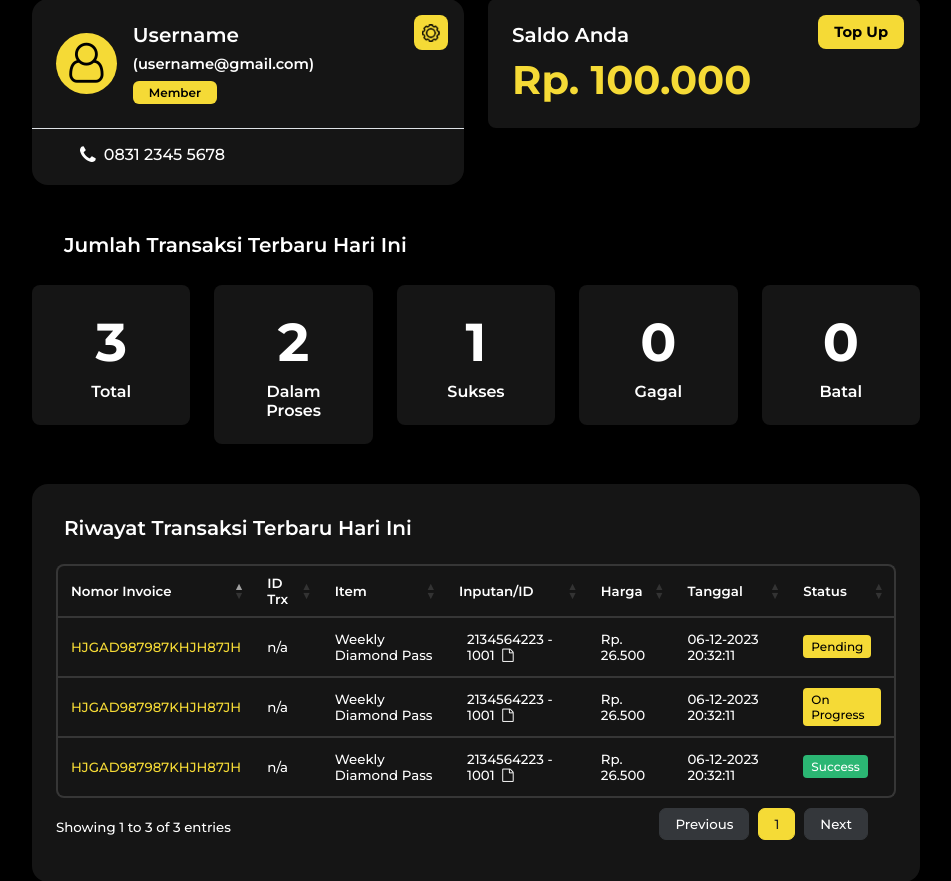
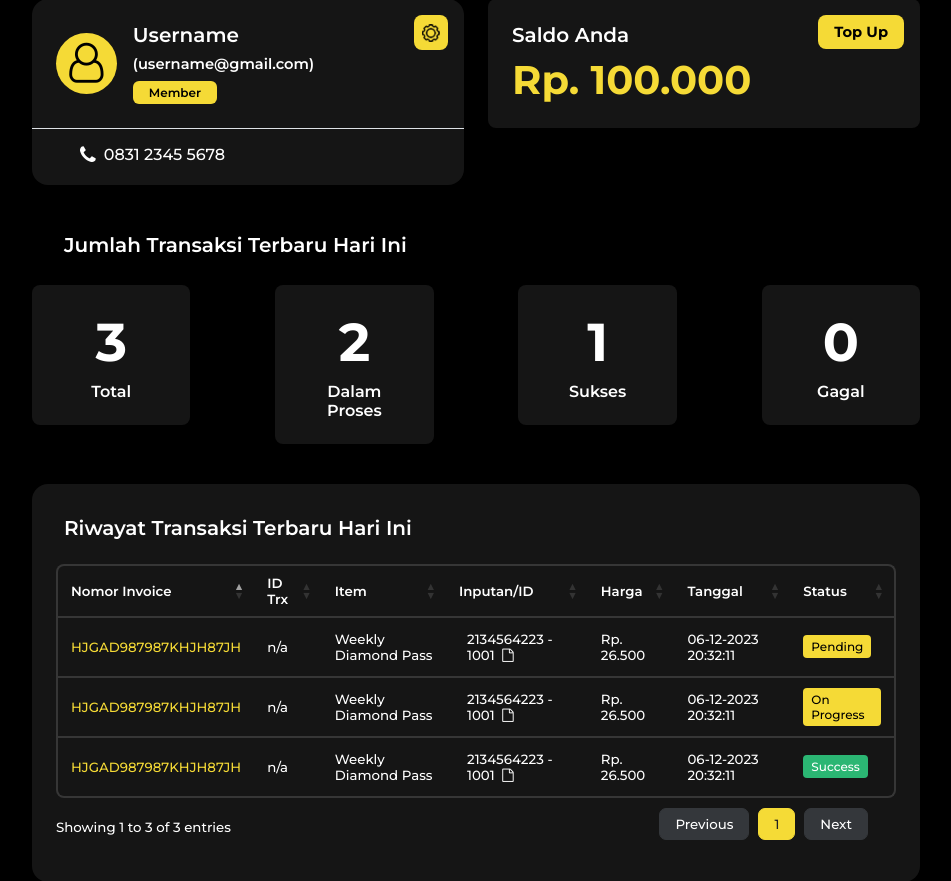
Before and after one commit to rohman007/sipshop_new, a PHP site: page /dashboard.php in a window 1280 px wide. Shown: the part 496-1377 px from the top of the page, without its empty margins (278-1229 px from the left). Run offline with PHP 8.4, Linux system fonts and the light colour scheme; some libraries are stand-ins or nearby versions.

Commit message:
dahboard

```diff
--- a/dashboard.php
+++ b/dashboard.php
@@ -114,12 +114,12 @@
                   <div class="fs-6 text-white fw-600">Gagal</div>
                 </div>
               </div>
-              <div class="col-auto" style="width:20%">
+              <!-- <div class="col-auto" style="width:20%">
                 <div class="rounded-3 bg-blackgrey text-center text-white py-sm-4 px-sm-4 px-1 py-3 mb-sm-4 mb-3 w-100 position-relative">
                   <div class=" text-white fw-bold mb-2" style="font-size:40pt">0</div>
                   <div class="fs-6 text-white fw-600">Batal</div>
                 </div>
-              </div>
+              </div> -->
             </div>
             <div class="rounded-4 bg-blackgrey text-white py-sm-3 px-sm-4  pb-1">
               <div class="px-md-2 px-3 py-3">
```
